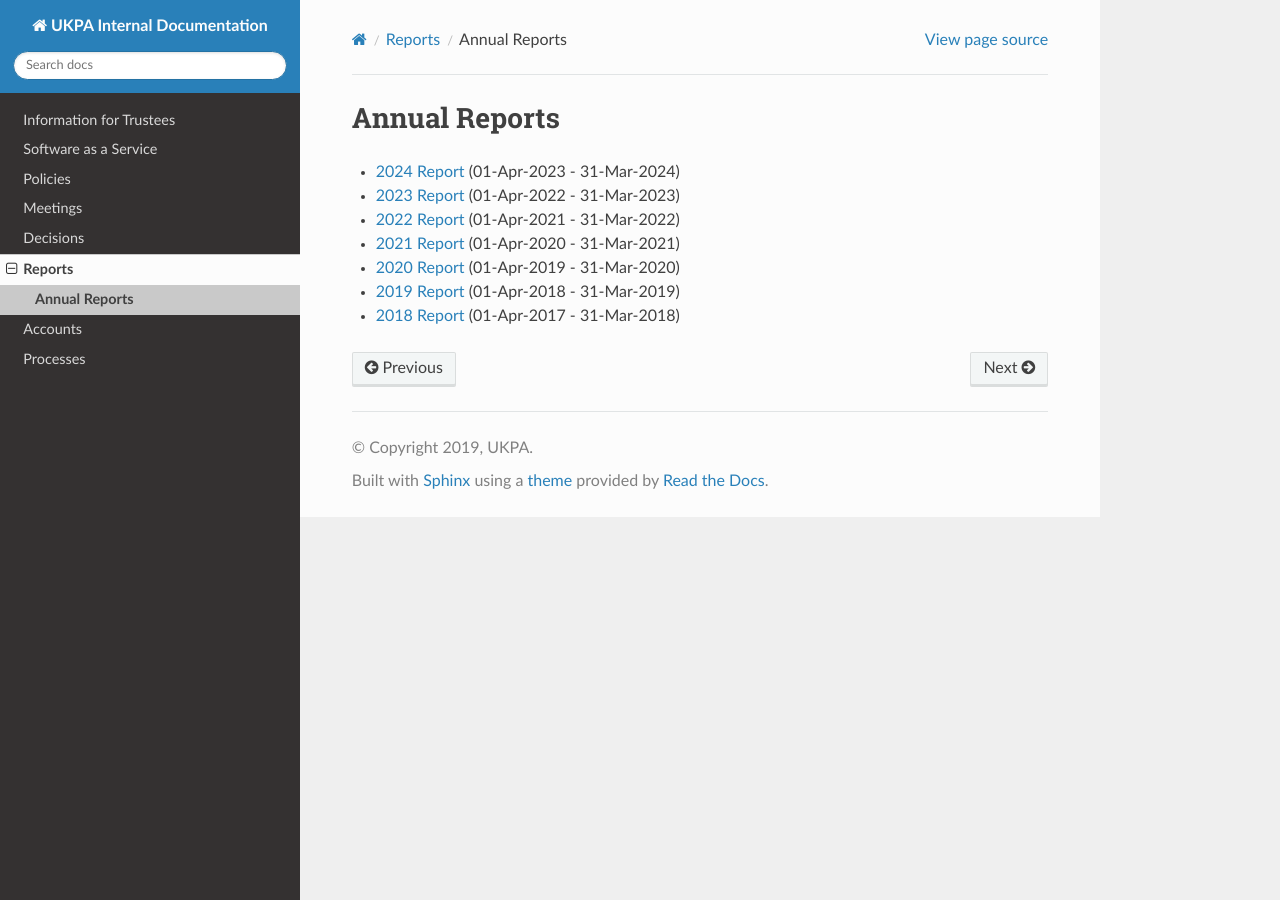
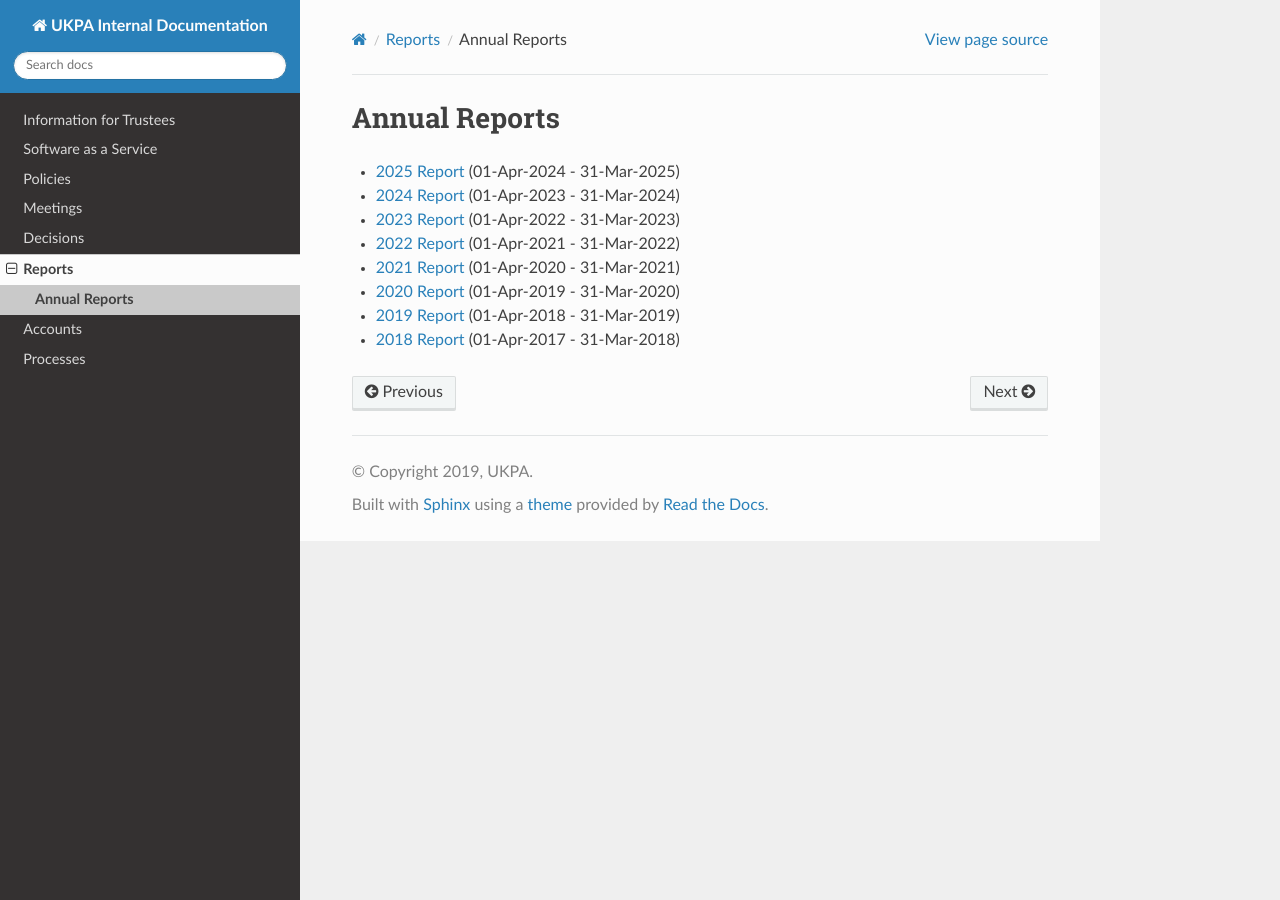
Before and after one commit to UKPythonAssociation/ukpa-internaldocs, a Sphinx documentation site: the page built from source/reports/annual_reports.rst, in a window 1280 px wide. Built offline with Sphinx 7.4.7 and the Read the Docs theme 3.1.0, drawn with Linux system fonts in a browser that asks for light colours.

Commit message:
Add 2025 Trustees Annual Report

```diff
--- a/source/reports/annual_reports.rst
+++ b/source/reports/annual_reports.rst
@@ -1,6 +1,7 @@
 Annual Reports
 ==============
 
+- `2025 Report`_ (01-Apr-2024 - 31-Mar-2025)
 - `2024 Report`_ (01-Apr-2023 - 31-Mar-2024)
 - `2023 Report`_ (01-Apr-2022 - 31-Mar-2023)
 - `2022 Report`_ (01-Apr-2021 - 31-Mar-2022)
@@ -9,6 +10,7 @@ Annual Reports
 - `2019 Report`_ (01-Apr-2018 - 31-Mar-2019)
 - `2018 Report`_ (01-Apr-2017 - 31-Mar-2018)
 
+.. _2025 Report: https://github.com/UKPythonAssociation/trustees-annual-report/releases/download/2025/2025.pdf
 .. _2024 Report: https://github.com/UKPythonAssociation/trustees-annual-report/releases/download/2024/2024.pdf
 .. _2023 Report: https://github.com/UKPythonAssociation/trustees-annual-report/releases/download/2023/2023.pdf
 .. _2022 Report: https://github.com/UKPythonAssociation/trustees-annual-report/releases/download/2022/2022.pdf
```
